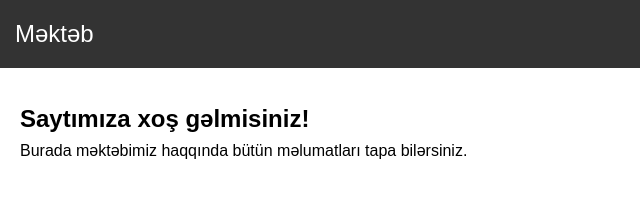
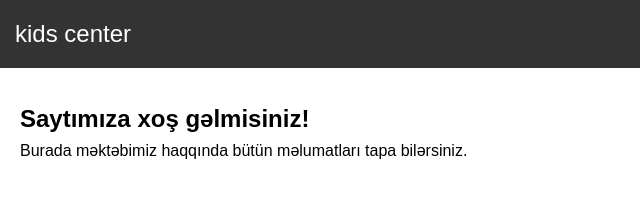
Before and after one commit to cesur122910/kids-center, a plain HTML site: page index.html in a window 1280 px wide. Shown: the full height of the page, 0-640 px from the left. Drawn offline with Linux system fonts and the light colour scheme.

Commit message:
Update index.html

```diff
--- a/index.html
+++ b/index.html
@@ -3,7 +3,7 @@
 <head>
   <meta charset="UTF-8" />
   <meta name="viewport" content="width=device-width, initial-scale=1" />
-  <title>Məktəb Saytı</title>
+  <title>kids center</title>
   <style>
     * {
       margin: 0; padding: 0; box-sizing: border-box;
@@ -107,7 +107,7 @@
 </head>
 <body>
   <header>
-    <div class="logo">Məktəb</div>
+    <div class="logo">kids center</div>
     <div class="menu-toggle" onclick="toggleMenu()">☰</div>
     <nav id="menu">
       <a data-section="esas" class="active">Əsas</a>
```
